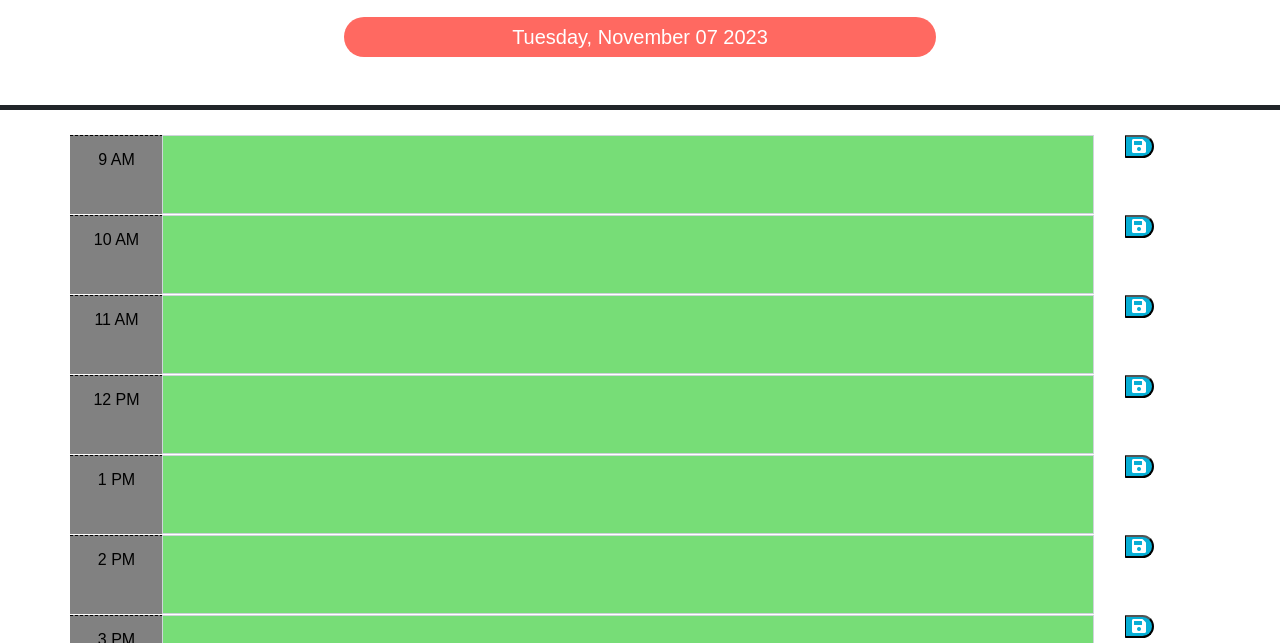
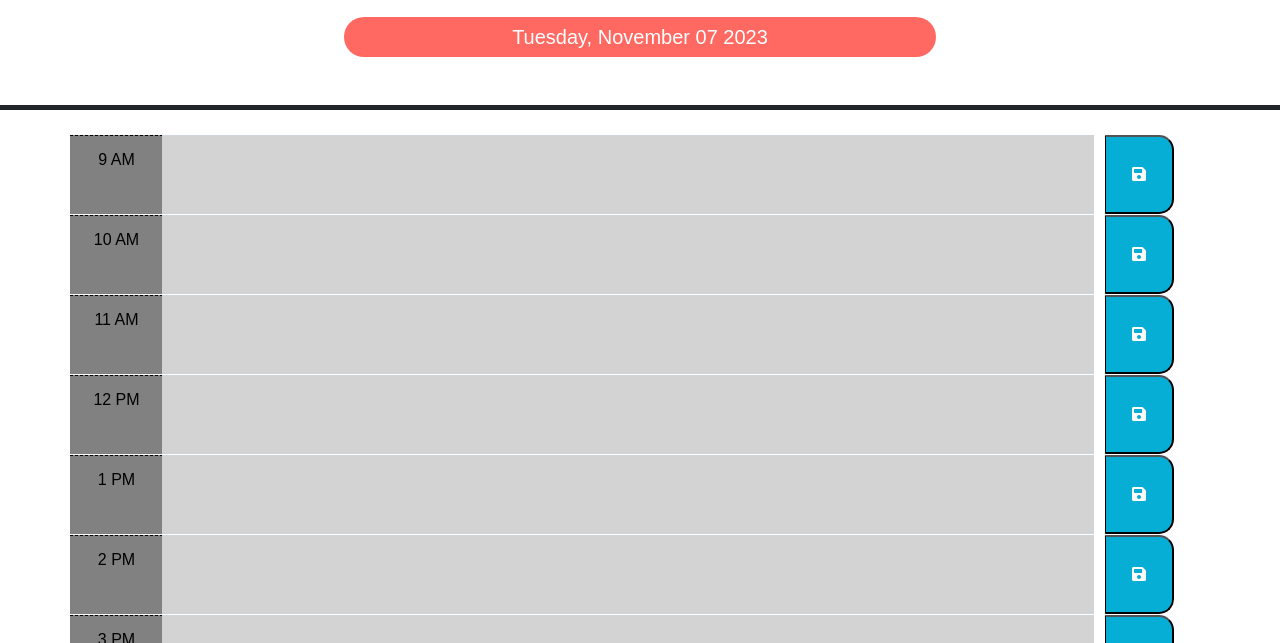
Before and after one commit to lilgionate/WorkDay-Scheduler, a plain HTML site: page index.html in a window 1280 px wide. Shown: the part 156-799 px from the top of the page. Drawn offline with nearby package versions, Linux system fonts and the light colour scheme.

Commit message:
pushing code to github

```diff
--- a/Assets/css/style.css
+++ b/Assets/css/style.css
@@ -72,3 +72,9 @@ textarea {
   font-size: 20px;
   margin-top: 20px;
 }
+
+.custom-button {
+  height: 100%;
+  width: 100%;
+  margin-left: 0;
+}
--- a/Assets/js/script.js
+++ b/Assets/js/script.js
@@ -53,7 +53,7 @@ planWorkday.forEach(function(timeBlock, index) {
 		blockColor +
 		'">' +
 		timeBlock.event +
-		'</textarea><div class="col-sm col-lg-1 input-group-append"><button class="saveBtn btn-block" type="submit"><i class="fas fa-save"></i></button></div></div></div>';
+		'</textarea><div class="col-sm col-lg-1 input-group-append"><button class="saveBtn btn-block custom-button" type="submit"><i class="fas fa-save"></i></button></div></div></div>';
 
 	/* Adding rows to container div */
 	$(".container").append(row);
@@ -63,14 +63,11 @@ planWorkday.forEach(function(timeBlock, index) {
 function colorRow(time) {
 	var planNow = dayjs().hour();
 	var planEntry = dayjs(time, "h A");
-	if (planNow < 15 ){
-		console.log("future");
+	if (planNow < 5 ){;
 		return "future";
-	} else if (planNow > 15) {
-		console.log("past");
+	} else if (planNow > 5) {
 		return "past";
 	} else {
-		console.log("present");
 		return "present";
 	}
 }
```
